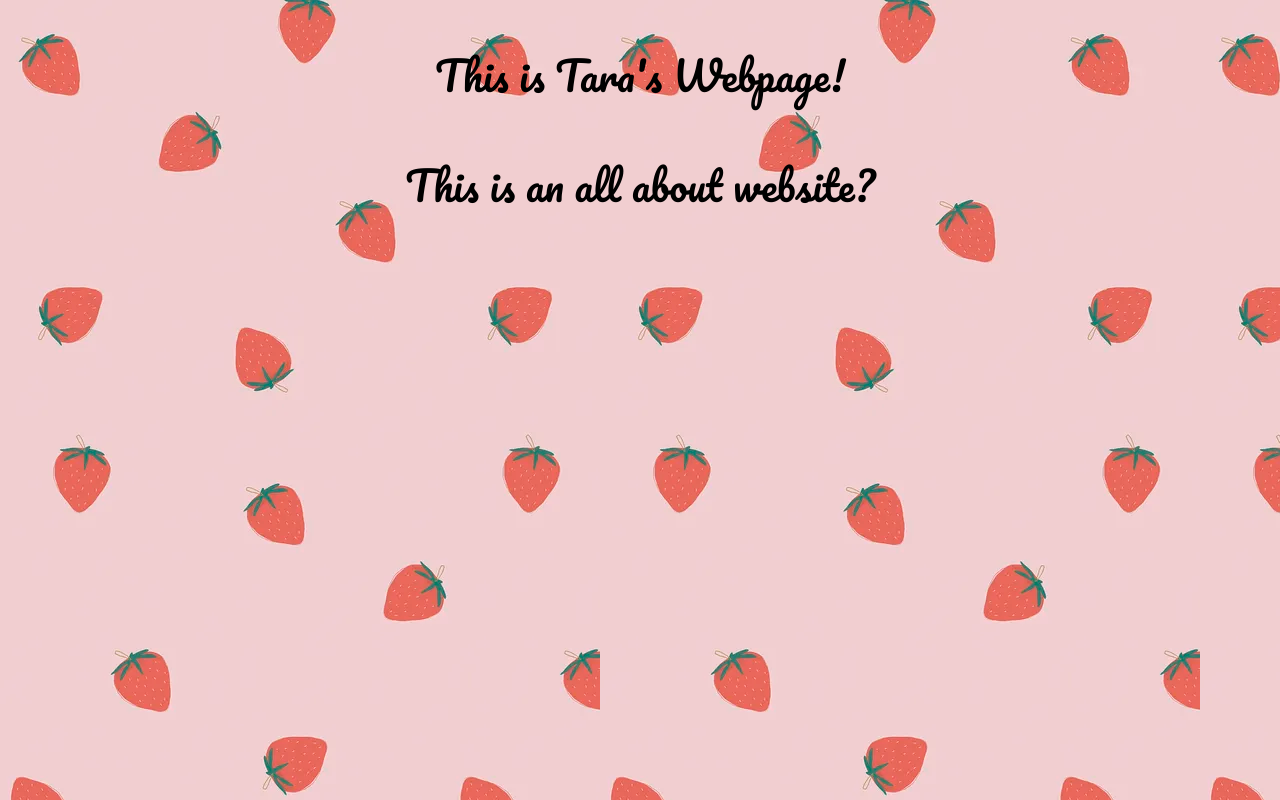
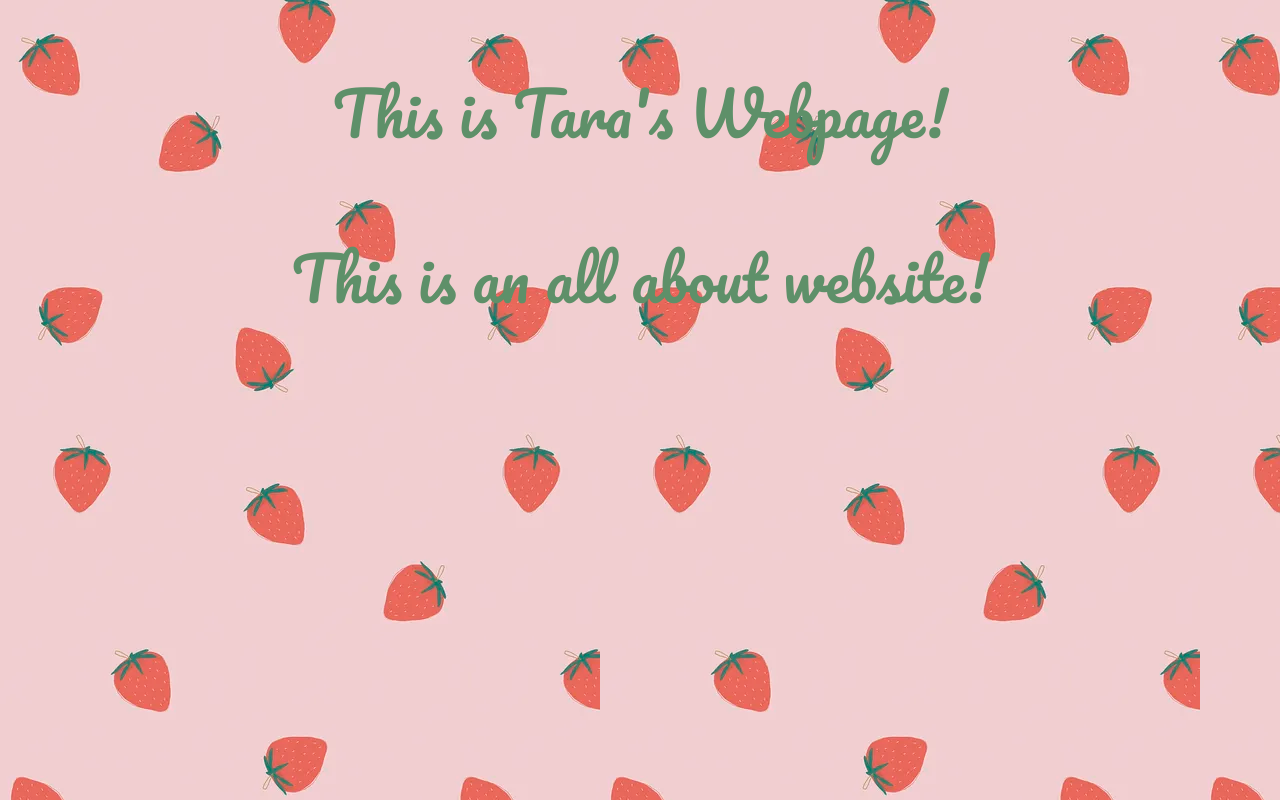
Before and after one commit to TaraNolan/TaraNolan, a plain HTML site: page index.html in a window 1280 px wide. Drawn offline with Linux system fonts and the light colour scheme; a web font is replaced by a local one.

```diff
--- a/index.html
+++ b/index.html
@@ -15,7 +15,14 @@
 
 
 
-<p>This is an all about website?</p>
+<p>This is an all about website!</p>
 </div>
+
+
+
+
+
+
+
 </body>
 </html>
--- a/style.css
+++ b/style.css
@@ -1,11 +1,12 @@
 body{
-    background: url(/images/strawberry.webp)
+    background: url('/images/strawberry.webp')
 }
 
 
 p {
-    font-size:40px;
+    font-size:60px;
     font-family: Pacifico, arial, helvetica, sans-serif;
+    color: rgb(94, 144, 105);
 }
 
 div {
```
